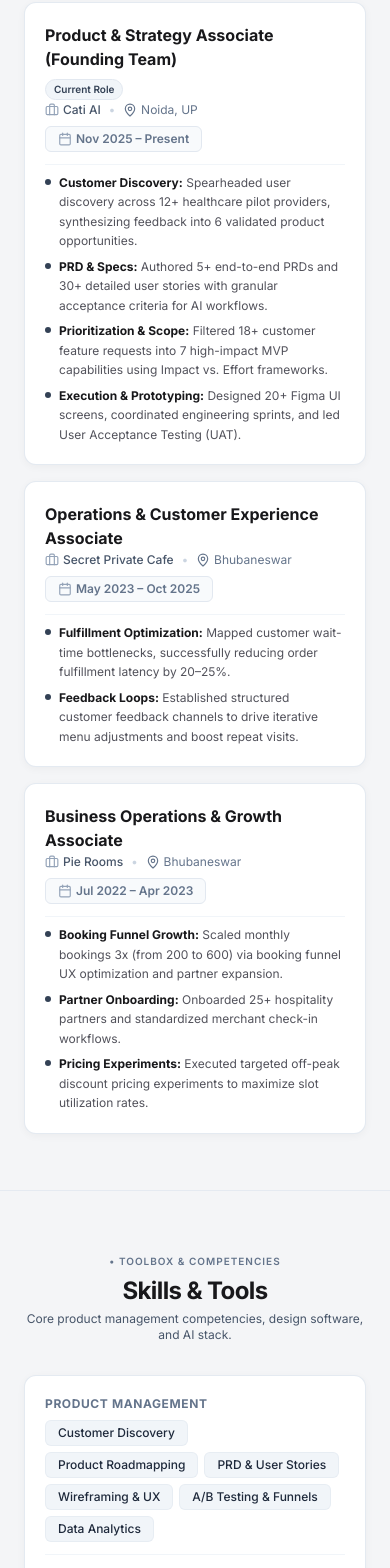
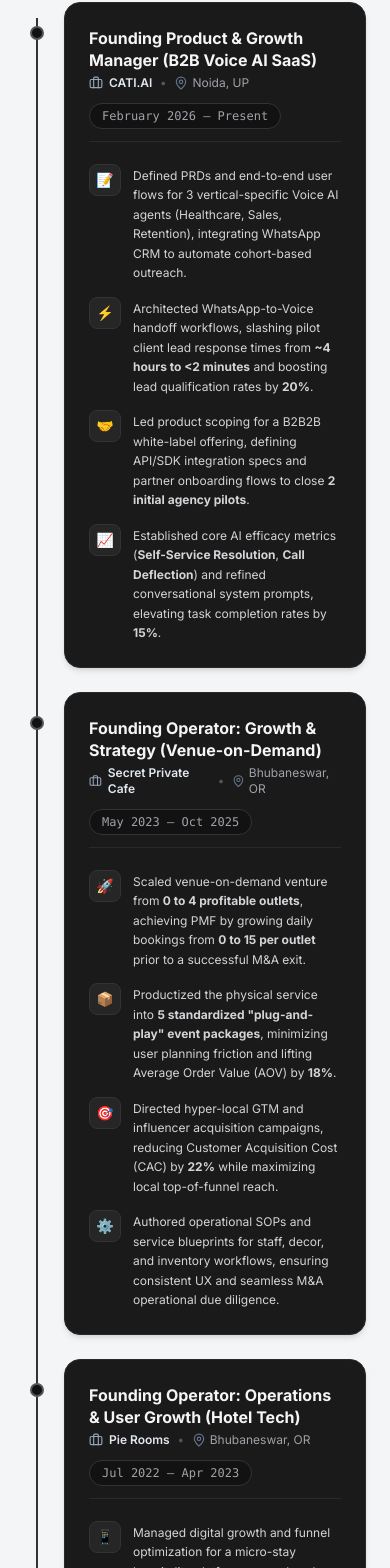
Before and after one commit to verma-ashutosh/pm-portfolio, a React (Vite) app: page / in a window 390 px wide. Shown: the part 6976-8544 px from the top of the page. Built offline with nearby package versions, Linux system fonts and the light colour scheme.

Commit message:
Deploy portfolio source code to verma-ashutosh/pm-portfolio

```diff
--- a/src/components/Experience.jsx
+++ b/src/components/Experience.jsx
@@ -1,10 +1,11 @@
 import React from 'react';
 import { experienceList } from '../data/portfolioData';
-import { Briefcase, Calendar, MapPin } from 'lucide-react';
+import { Briefcase, MapPin } from 'lucide-react';
 
 export const Experience = () => {
   return (
     <section id="experience" className="py-14 bg-[#F4F5F7] text-[#18181B] border-b border-slate-200/80">
+      {/* Central 1200px container width */}
       <div className="w-full max-w-[1200px] mx-auto px-6 md:px-12 space-y-8">
 
         {/* Header */}
@@ -20,69 +21,67 @@ export const Experience = () => {
           </p>
         </div>
 
-        {/* Timeline Stack */}
-        <div className="space-y-4">
+        {/* Relative Vertical Timeline Container */}
+        <div className="relative pl-2 sm:pl-4 space-y-6">
+
+          {/* Vertical Timeline Line (Absolute Positioned 2px wide #333333) */}
+          <div className="absolute left-3 sm:left-4 top-4 bottom-4 w-[2px] bg-[#333333] z-0" />
+
           {experienceList.map((exp, idx) => (
-            <div
-              key={idx}
-              className="bg-white border border-slate-200/90 rounded-xl p-5 space-y-3 shadow-[0_2px_8px_rgba(0,0,0,0.04)] hover:border-slate-300 transition-colors"
-            >
-              {/* Header Row */}
-              <div className="flex flex-wrap items-start justify-between gap-2">
+            <div key={idx} className="relative z-10">
+
+              {/* Timeline Node Dot */}
+              <div className="absolute left-[5px] sm:left-[9px] top-6 w-3.5 h-3.5 rounded-full bg-[#121212] border-2 border-[#555555] -translate-x-1/2 z-20" />
+
+              {/* Experience Card (Dark Monochrome #1A1A1A) */}
+              <div className="ml-8 sm:ml-10 bg-[#1A1A1A] border border-[#2A2A2A] rounded-2xl p-6 shadow-md space-y-4 text-white">
+
+                {/* Header Row (Flexbox) */}
+                <div className="flex flex-col sm:flex-row sm:items-start justify-between gap-3 pb-3 border-b border-[#2A2A2A]">
                   <div>
-                  <div className="flex items-center gap-2 flex-wrap">
-                    <h3 className="font-bold text-base text-[#18181B]">
+                    <h3 className="font-bold text-base sm:text-lg text-[#F5F5F5] leading-snug">
                       {exp.role}
                     </h3>
-                    {exp.badge && (
-                      <span className="text-[10px] font-semibold px-2 py-0.5 rounded-full bg-slate-100 text-slate-700 border border-slate-200">
-                        {exp.badge}
-                      </span>
-                    )}
-                  </div>
-
-                  <div className="flex items-center gap-2 text-xs font-medium text-slate-600 mt-0.5">
-                    <span className="flex items-center gap-1">
+                    <div className="flex items-center gap-2 text-xs font-semibold text-[#A1A1AA] mt-1">
+                      <span className="flex items-center gap-1.5 text-slate-200">
                         <Briefcase className="w-3.5 h-3.5 text-slate-400" />
                         {exp.company}
                       </span>
-                    <span className="text-slate-300">•</span>
-                    <span className="flex items-center gap-1 text-slate-500 font-normal">
-                      <MapPin className="w-3.5 h-3.5" />
+                      <span className="text-[#555]">•</span>
+                      <span className="flex items-center gap-1 font-normal text-[#A1A1AA]">
+                        <MapPin className="w-3.5 h-3.5 text-slate-500" />
                         {exp.location}
                       </span>
                     </div>
                   </div>
 
-                <div className="flex items-center gap-1 text-xs font-semibold text-slate-500 bg-slate-50 px-3 py-1 rounded-md border border-slate-200">
-                  <Calendar className="w-3.5 h-3.5 text-slate-400" />
+                  {/* Date Pill Shape Right Side */}
+                  <div className="px-3 py-1 rounded-full bg-[#121212] border border-[#333333] text-xs font-mono text-[#A1A1AA] shrink-0 self-start">
                     <span>{exp.period}</span>
                   </div>
                 </div>
 
-              {/* Bullets */}
-              <div className="space-y-1.5 pt-2 border-t border-slate-100 text-xs text-[#52525B]">
+                {/* Bullet Points: Custom Flex Layout (No standard <ul> discs) */}
+                <div className="space-y-3 pt-1">
                   {exp.bullets.map((bullet, bIdx) => (
-                  <div key={bIdx} className="flex items-start gap-2 leading-relaxed">
-                    <span className="w-1.5 h-1.5 rounded-full bg-slate-700 shrink-0 mt-1.5" />
-                    <p>
-                      {bullet.includes(':') ? (
-                        <>
-                          <strong className="font-bold text-[#18181B]">
-                            {bullet.split(':')[0]}:
-                          </strong>
-                          {bullet.substring(bullet.indexOf(':') + 1)}
-                        </>
-                      ) : (
-                        bullet
-                      )}
-                    </p>
+                    <div key={bIdx} className="flex items-start gap-3">
+                      {/* Left Column: Small Dark Square Box with Emoji/Icon */}
+                      <div className="w-8 h-8 rounded-lg bg-[#262626] border border-[#333333] flex items-center justify-center text-sm shrink-0 mt-0.5 shadow-2xs">
+                        <span>{bullet.icon}</span>
+                      </div>
+
+                      {/* Right Column: Text with bold highlights */}
+                      <div className="text-xs sm:text-sm text-[#D4D4D8] font-normal leading-relaxed pt-1">
+                        <span dangerouslySetInnerHTML={{ __html: bullet.text }} />
+                      </div>
                     </div>
                   ))}
                 </div>
 
               </div>
+            </div>
           ))}
+
         </div>
 
       </div>
--- a/src/data/portfolioData.js
+++ b/src/data/portfolioData.js
@@ -151,37 +151,75 @@ export const allProductCards = [
 
 export const experienceList = [
   {
-    role: "Product & Strategy Associate (Founding Team)",
-    company: "Cati AI",
+    role: "Founding Product & Growth Manager (B2B Voice AI SaaS)",
+    company: "CATI.AI",
     location: "Noida, UP",
-    period: "Nov 2025 – Present",
-    badge: "Current Role",
+    period: "February 2026 – Present",
     bullets: [
-      "Customer Discovery: Spearheaded user discovery across 12+ healthcare pilot providers, synthesizing feedback into 6 validated product opportunities.",
-      "PRD & Specs: Authored 5+ end-to-end PRDs and 30+ detailed user stories with granular acceptance criteria for AI workflows.",
-      "Prioritization & Scope: Filtered 18+ customer feature requests into 7 high-impact MVP capabilities using Impact vs. Effort frameworks.",
-      "Execution & Prototyping: Designed 20+ Figma UI screens, coordinated engineering sprints, and led User Acceptance Testing (UAT)."
+      {
+        icon: "📝",
+        text: "Defined PRDs and end-to-end user flows for 3 vertical-specific Voice AI agents (Healthcare, Sales, Retention), integrating WhatsApp CRM to automate cohort-based outreach."
+      },
+      {
+        icon: "⚡️",
+        text: "Architected WhatsApp-to-Voice handoff workflows, slashing pilot client lead response times from <strong>~4 hours to <2 minutes</strong> and boosting lead qualification rates by <strong>20%</strong>."
+      },
+      {
+        icon: "🤝",
+        text: "Led product scoping for a B2B2B white-label offering, defining API/SDK integration specs and partner onboarding flows to close <strong>2 initial agency pilots</strong>."
+      },
+      {
+        icon: "📈",
+        text: "Established core AI efficacy metrics (<strong>Self-Service Resolution</strong>, <strong>Call Deflection</strong>) and refined conversational system prompts, elevating task completion rates by <strong>15%</strong>."
+      }
     ]
   },
   {
-    role: "Operations & Customer Experience Associate",
+    role: "Founding Operator: Growth & Strategy (Venue-on-Demand)",
     company: "Secret Private Cafe",
-    location: "Bhubaneswar",
+    location: "Bhubaneswar, OR",
     period: "May 2023 – Oct 2025",
     bullets: [
-      "Fulfillment Optimization: Mapped customer wait-time bottlenecks, successfully reducing order fulfillment latency by 20–25%.",
-      "Feedback Loops: Established structured customer feedback channels to drive iterative menu adjustments and boost repeat visits."
+      {
+        icon: "🚀",
+        text: "Scaled venue-on-demand venture from <strong>0 to 4 profitable outlets</strong>, achieving PMF by growing daily bookings from <strong>0 to 15 per outlet</strong> prior to a successful M&A exit."
+      },
+      {
+        icon: "📦",
+        text: "Productized the physical service into <strong>5 standardized \"plug-and-play\" event packages</strong>, minimizing user planning friction and lifting Average Order Value (AOV) by <strong>18%</strong>."
+      },
+      {
+        icon: "🎯",
+        text: "Directed hyper-local GTM and influencer acquisition campaigns, reducing Customer Acquisition Cost (CAC) by <strong>22%</strong> while maximizing local top-of-funnel reach."
+      },
+      {
+        icon: "⚙️",
+        text: "Authored operational SOPs and service blueprints for staff, decor, and inventory workflows, ensuring consistent UX and seamless M&A operational due diligence."
+      }
     ]
   },
   {
-    role: "Business Operations & Growth Associate",
+    role: "Founding Operator: Operations & User Growth (Hotel Tech)",
     company: "Pie Rooms",
-    location: "Bhubaneswar",
+    location: "Bhubaneswar, OR",
     period: "Jul 2022 – Apr 2023",
     bullets: [
-      "Booking Funnel Growth: Scaled monthly bookings 3x (from 200 to 600) via booking funnel UX optimization and partner expansion.",
-      "Partner Onboarding: Onboarded 25+ hospitality partners and standardized merchant check-in workflows.",
-      "Pricing Experiments: Executed targeted off-peak discount pricing experiments to maximize slot utilization rates."
+      {
+        icon: "📱",
+        text: "Managed digital growth and funnel optimization for a micro-stay hospitality platform across hourly and daily booking inventory models."
+      },
+      {
+        icon: "💎",
+        text: "Conceptualized and rolled out a tiered loyalty program, driving a <strong>25% lift in repeat bookings</strong> and shifting direct booking share away from high-fee OTAs."
+      },
+      {
+        icon: "💰",
+        text: "Introduced dynamic pricing logic for off-peak slots, boosting daytime inventory utilization by <strong>15%</strong> and maximizing Revenue Per Available Room (RevPAR)."
+      },
+      {
+        icon: "🎯",
+        text: "Executed hyper-targeted B2B and student acquisition loops, lowering blended CAC by <strong>20%</strong> compared to generic paid search ads."
+      }
     ]
   }
 ];
```
Also changed, not shown: 4 other files (tests, documents, lock files or other folders). Lines whose indentation alone changed are shown as unchanged.
